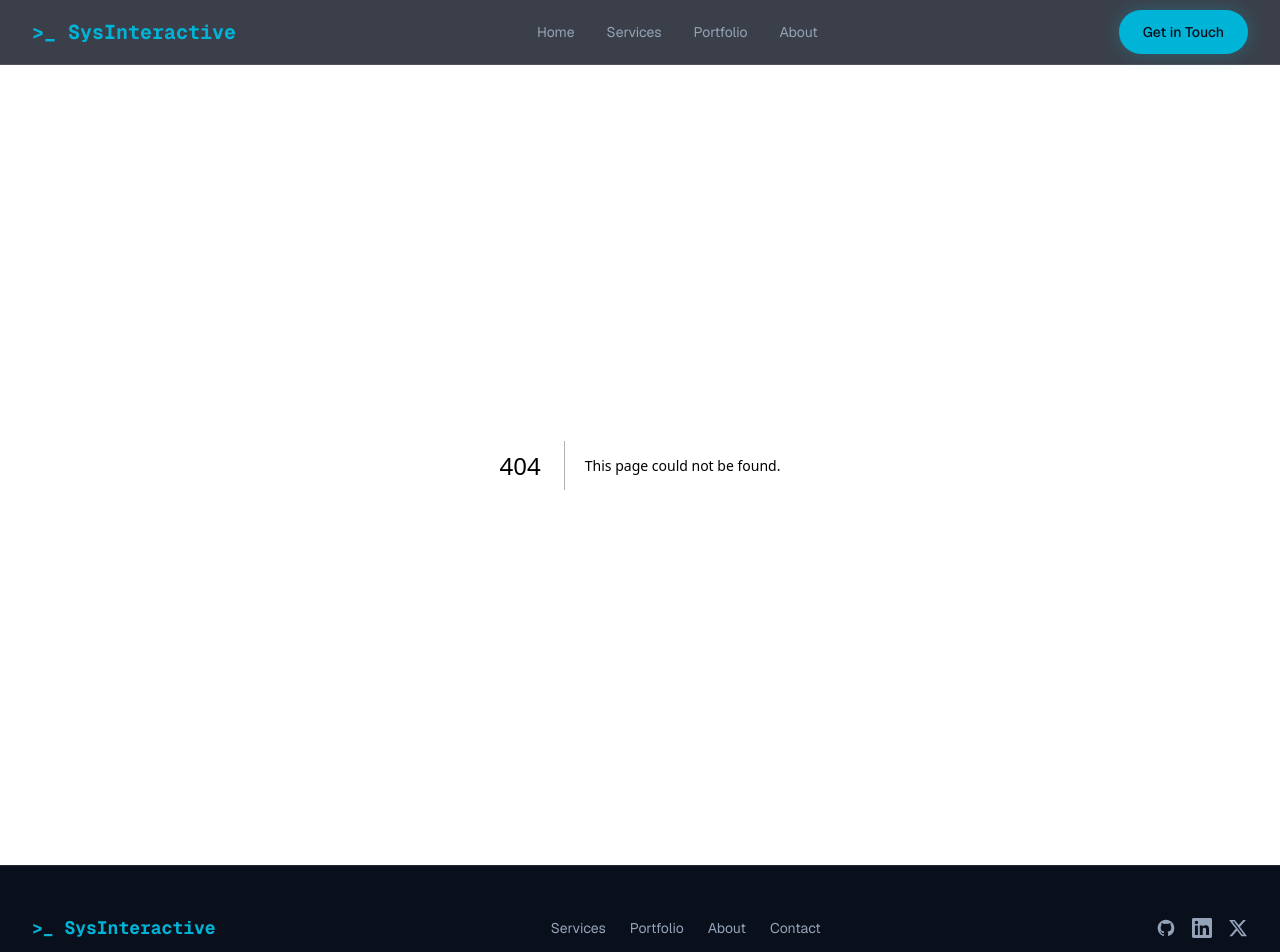
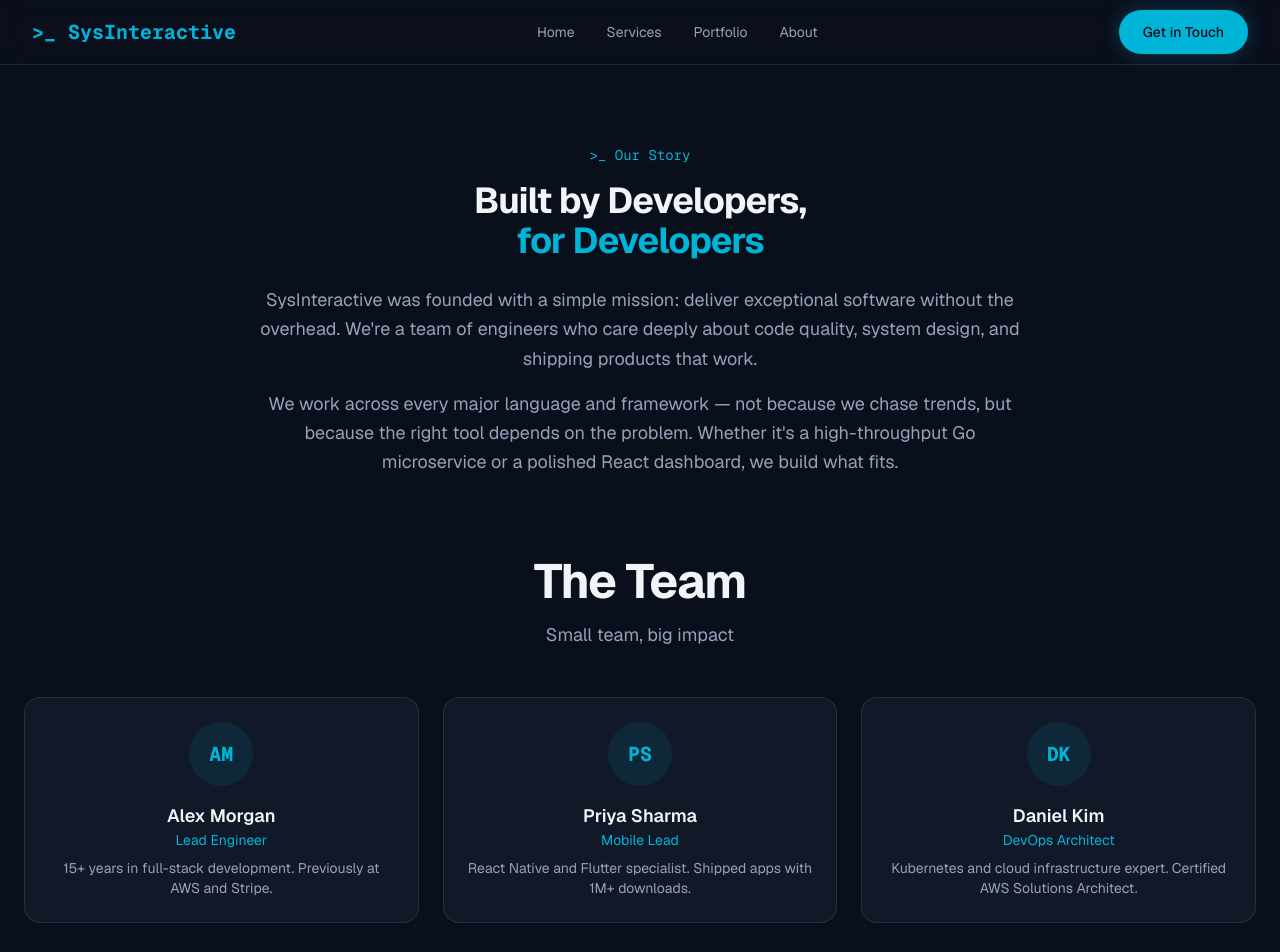
Before and after one commit to idrees-nazir/SysInteractive, a Next.js app: page /about in a window 1280 px wide. Before the commit this address had no page. Shown: the top 952 px of the page. Built offline with nearby package versions, Linux system fonts and the light colour scheme.

Commit message:
feat: add About page - agency story and team

```diff
--- /dev/null
+++ b/src/app/about/page.tsx
@@ -0,0 +1,30 @@
+import type { Metadata } from "next";
+import { SectionHeading } from "@/components/ui/SectionHeading";
+import { Story } from "@/components/about/Story";
+import { TeamMembers } from "@/components/about/TeamMember";
+
+export const metadata: Metadata = {
+  title: "About — SysInteractive",
+  description:
+    "Learn about SysInteractive — our mission, our team, and why we build software differently.",
+};
+
+export default function AboutPage() {
+  return (
+    <div className="px-4 py-20 sm:px-6">
+      <div className="mx-auto max-w-7xl">
+        <section className="mb-20">
+          <Story />
+        </section>
+
+        <section>
+          <SectionHeading
+            title="The Team"
+            subtitle="Small team, big impact"
+          />
+          <TeamMembers />
+        </section>
+      </div>
+    </div>
+  );
+}
--- /dev/null
+++ b/src/components/about/Story.tsx
@@ -0,0 +1,26 @@
+export function Story() {
+  return (
+    <div className="mx-auto max-w-3xl text-center">
+      <p className="mb-4 font-mono text-sm text-accent">&gt;_ Our Story</p>
+      <h2 className="mb-6 text-3xl font-bold tracking-tight md:text-4xl">
+        Built by Developers,
+        <br />
+        <span className="text-accent">for Developers</span>
+      </h2>
+      <div className="space-y-4 text-lg leading-relaxed text-text-secondary">
+        <p>
+          SysInteractive was founded with a simple mission: deliver exceptional
+          software without the overhead. We&apos;re a team of engineers who care
+          deeply about code quality, system design, and shipping products that
+          work.
+        </p>
+        <p>
+          We work across every major language and framework — not because
+          we chase trends, but because the right tool depends on the problem.
+          Whether it&apos;s a high-throughput Go microservice or a polished React
+          dashboard, we build what fits.
+        </p>
+      </div>
+    </div>
+  );
+}
--- /dev/null
+++ b/src/components/about/TeamMember.tsx
@@ -0,0 +1,45 @@
+import { Card } from "@/components/ui/Card";
+
+type TeamMemberProps = {
+  name: string;
+  role: string;
+  bio: string;
+};
+
+const teamMembers: TeamMemberProps[] = [
+  {
+    name: "Alex Morgan",
+    role: "Lead Engineer",
+    bio: "15+ years in full-stack development. Previously at AWS and Stripe.",
+  },
+  {
+    name: "Priya Sharma",
+    role: "Mobile Lead",
+    bio: "React Native and Flutter specialist. Shipped apps with 1M+ downloads.",
+  },
+  {
+    name: "Daniel Kim",
+    role: "DevOps Architect",
+    bio: "Kubernetes and cloud infrastructure expert. Certified AWS Solutions Architect.",
+  },
+];
+
+export function TeamMembers() {
+  return (
+    <div className="grid gap-6 md:grid-cols-3">
+      {teamMembers.map((member) => (
+        <Card key={member.name} className="text-center">
+          <div className="mx-auto mb-4 flex h-16 w-16 items-center justify-center rounded-full bg-accent/10 font-mono text-xl font-bold text-accent">
+            {member.name
+              .split(" ")
+              .map((n) => n[0])
+              .join("")}
+          </div>
+          <h3 className="text-lg font-semibold">{member.name}</h3>
+          <p className="mb-2 text-sm text-accent">{member.role}</p>
+          <p className="text-sm text-text-secondary">{member.bio}</p>
+        </Card>
+      ))}
+    </div>
+  );
+}
```
